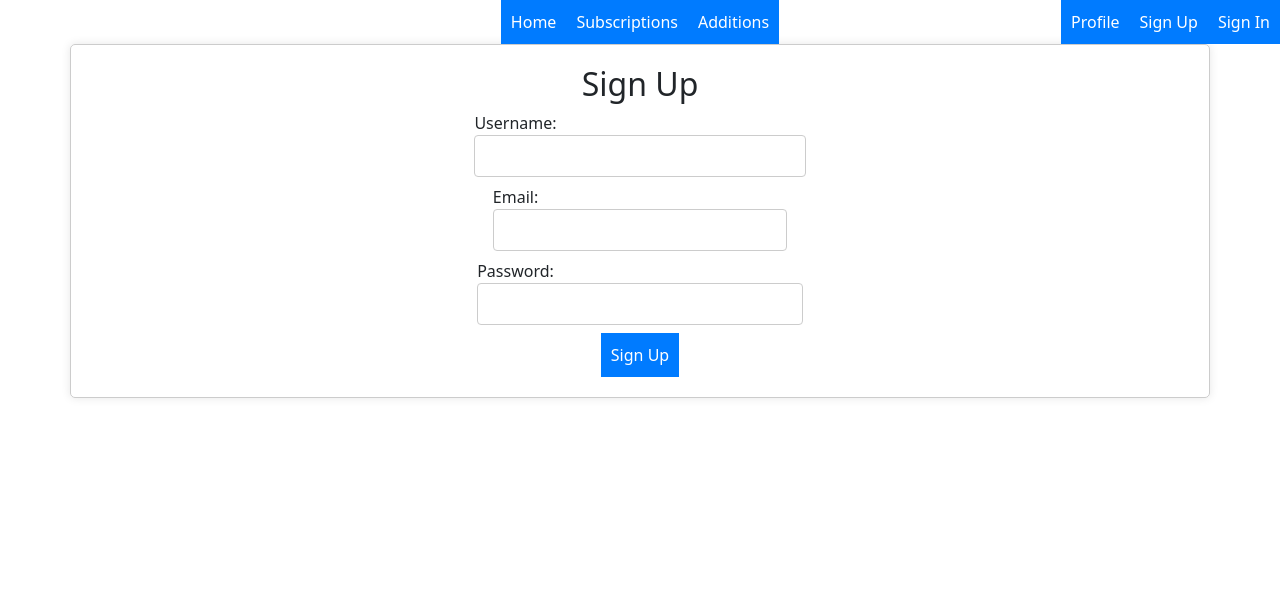
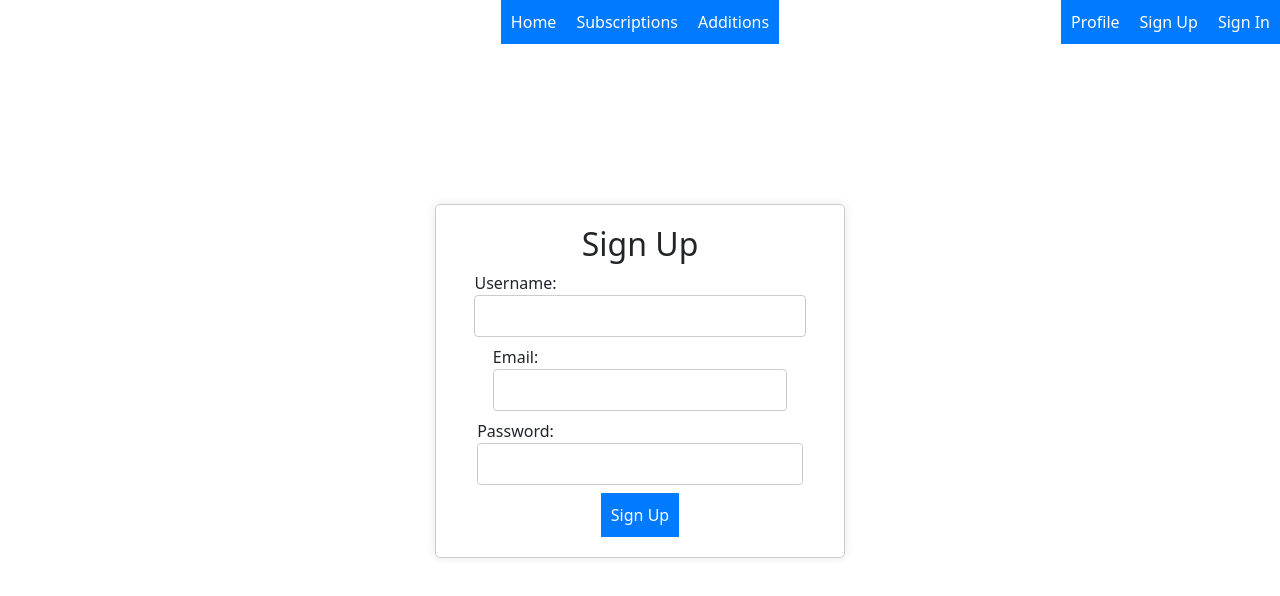
Before and after one commit to ValeriaRudenko/SocialMediaWebsiteForPets, a React (Create React App) app in the folder frontend/: page / in a window 1280 px wide. Shown: the top 596 px of the page. Built offline with nearby package versions, Linux system fonts and the light colour scheme.

Commit message:
update pages

```diff
--- a/frontend/src/components/Profile.js
+++ b/frontend/src/components/Profile.js
@@ -33,6 +33,10 @@
     };
 
     return (
+        <div className="row">
+            <div className="col"></div>
+            {/*Empty column*/}
+            <div className="col d-flex justify-content-center">
                 <div id="profile-container" className="container">
                     <form>
                         <h2 id="profile-heading">User Profile</h2>
@@ -150,6 +154,10 @@
                         </div>
                     </form>
                 </div>
+            </div>
+            <div className="col"></div>
+            {/*Empty column*/}
+        </div>
     );
 };
 
--- a/frontend/src/components/SignIn.css
+++ b/frontend/src/components/SignIn.css
@@ -2,6 +2,7 @@
 .container {
     max-width: 400px;
     margin: auto;
+    margin-top: 20vh;
     padding: 20px;
     border: 1px solid #ccc;
     border-radius: 5px;
--- a/frontend/src/components/SignIn.js
+++ b/frontend/src/components/SignIn.js
@@ -1,6 +1,6 @@
 // frontend/src/components/SignIn.js
 
-import React, { useState } from 'react';
+import React, {useState} from 'react';
 import axios from 'axios';
 import './SignIn.css'; // Assuming this file contains some styling for the component
 
@@ -27,16 +27,24 @@
     };
 
     return (
+
+
+            <div className="row">
+                <div className="col"></div>
+                {/*Empty column*/}
+
+
+                <div className="col d-flex justify-content-center">
                     <div className="container">
                         <h2>Sign In</h2>
                         <form>
                             <label>
                                 Email:
-                    <input type="email" value={email} onChange={(e) => setEmail(e.target.value)} />
+                                <input type="email" value={email} onChange={(e) => setEmail(e.target.value)}/>
                             </label>
                             <label>
                                 Password:
-                    <input type="password" value={password} onChange={(e) => setPassword(e.target.value)} />
+                                <input type="password" value={password} onChange={(e) => setPassword(e.target.value)}/>
                             </label>
                             <button type="button" onClick={handleSignIn}>
                                 Sign In
@@ -44,7 +52,14 @@
                         </form>
                         {signInMessage && <p>{signInMessage}</p>}
                     </div>
+                </div>
+                <div className="col"></div>
+                {/*Empty column*/}
+
+            </div>
+
     );
+
 };
 
 export default SignIn;
--- a/frontend/src/components/SignUp.js
+++ b/frontend/src/components/SignUp.js
@@ -1,6 +1,6 @@
 // frontend/src/components/SignUp.js
 
-import React, { useState } from 'react';
+import React, {useState} from 'react';
 import axios from 'axios';
 import './SignUp.css'; // Import the CSS file
 
@@ -28,20 +28,24 @@
     };
 
     return (
+        <div className="row">
+            <div className="col"></div>
+            {/*Empty column*/}
+            <div className="col d-flex justify-content-center">
                 <div className="container">
                     <h2>Sign Up</h2>
                     <form>
                         <label>
                             Username:
-                    <input type="text" value={username} onChange={(e) => setUsername(e.target.value)} />
+                            <input type="text" value={username} onChange={(e) => setUsername(e.target.value)}/>
                         </label>
                         <label>
                             Email:
-                    <input type="email" value={email} onChange={(e) => setEmail(e.target.value)} />
+                            <input type="email" value={email} onChange={(e) => setEmail(e.target.value)}/>
                         </label>
                         <label>
                             Password:
-                    <input type="password" value={password} onChange={(e) => setPassword(e.target.value)} />
+                            <input type="password" value={password} onChange={(e) => setPassword(e.target.value)}/>
                         </label>
                         <button type="button" onClick={handleSignUp}>
                             Sign Up
@@ -49,6 +53,10 @@
                     </form>
                     {signupMessage && <p>{signupMessage}</p>}
                 </div>
+            </div>
+            <div className="col"></div>
+            {/*Empty column*/}
+        </div>
     );
 };
 
```
Lines whose indentation alone changed are shown as unchanged.
